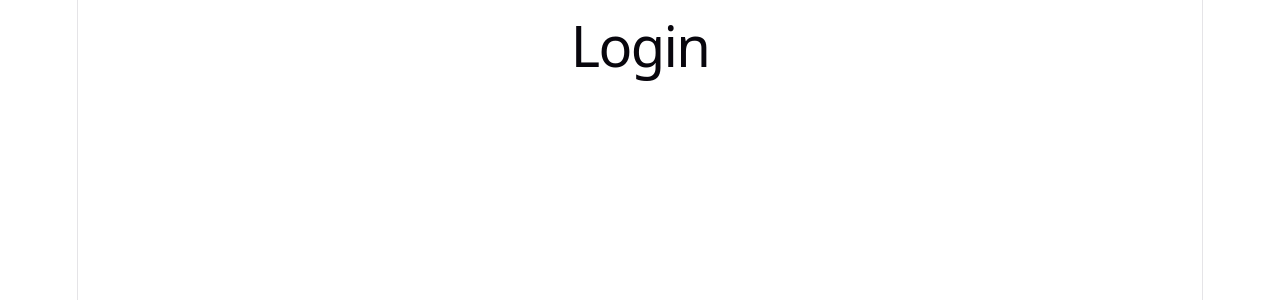
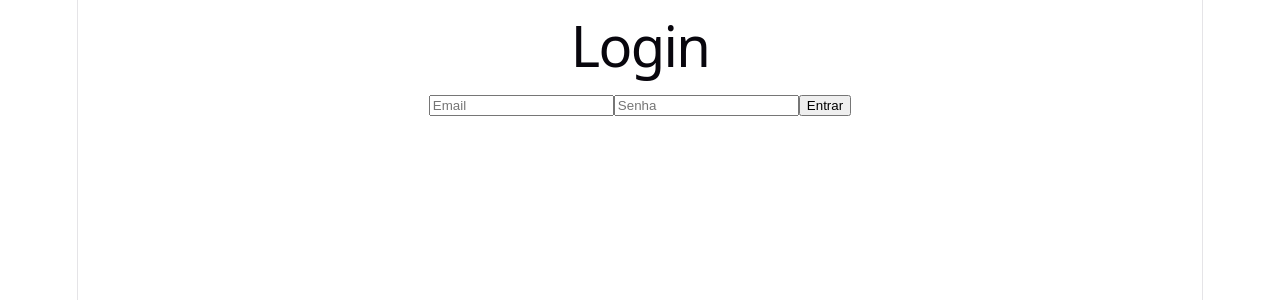
Before and after one commit to BrenoNLps/VVTS-LocacaoDeFerramentas, a React app in the folder frontend/: page / in a window 1280 px wide. Shown: the top 300 px of the page. Built offline with nearby package versions, Linux system fonts and the light colour scheme; the HTML template or start-up script is replaced by a standard one.

Commit message:
feat: add Login and Register page structure

```diff
--- a/frontend/src/pages/public/Login.jsx
+++ b/frontend/src/pages/public/Login.jsx
@@ -1,3 +1,14 @@
 export default function Login() {
-  return <h1>Login</h1>;
+  return (
+    <div>
+      <div>
+        <h1>Login</h1>
+        <form>
+          <input type="email" placeholder="Email" />
+          <input type="password" placeholder="Senha" />
+          <button type="submit">Entrar</button>
+        </form>
+      </div>
+    </div>
+  );
 }
--- a/frontend/src/pages/public/Register.jsx
+++ b/frontend/src/pages/public/Register.jsx
@@ -1,3 +1,16 @@
 export default function Register() {
-  return <h1>Register</h1>;
+  return (
+    <div>
+      <div>
+        <h1>Cadastro</h1>
+        <form>
+          <input type="text" placeholder="Nome" />
+          <input type="text" placeholder="Sobrenome" />
+          <input type="email" placeholder="Email" />
+          <input type="password" placeholder="Senha" />
+          <button type="submit">Cadastrar</button>
+        </form>
+      </div>
+    </div>
+  );
 }
```
